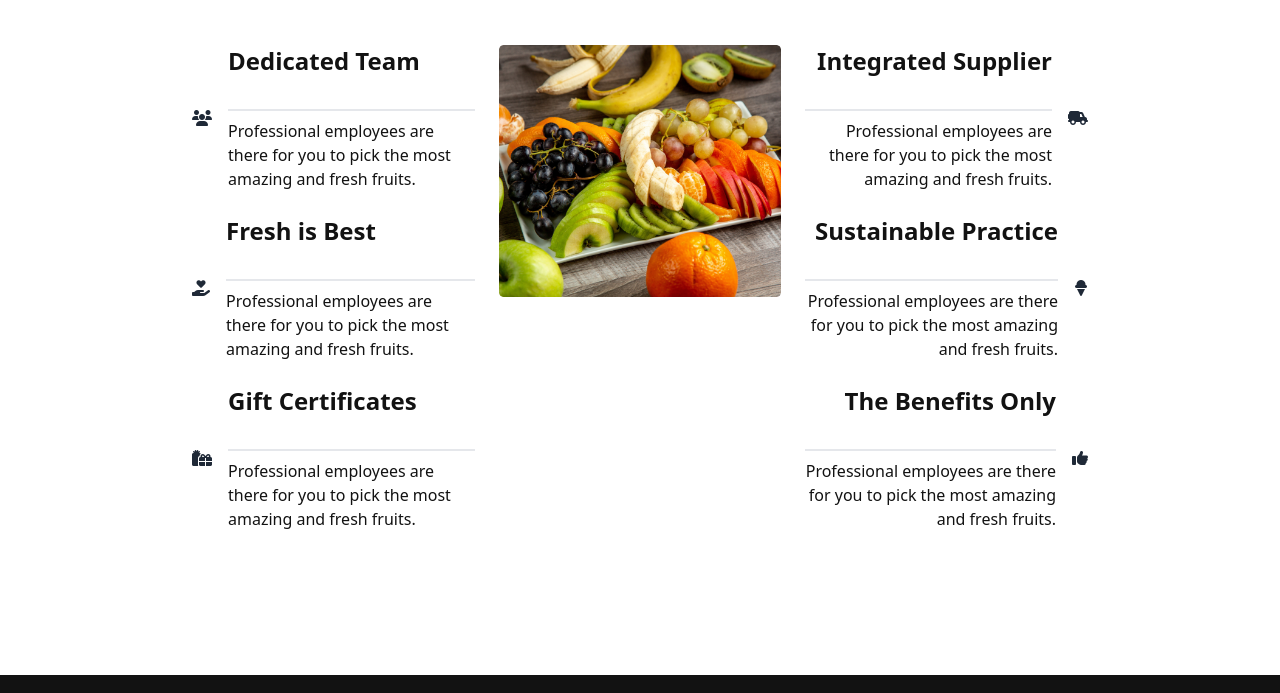
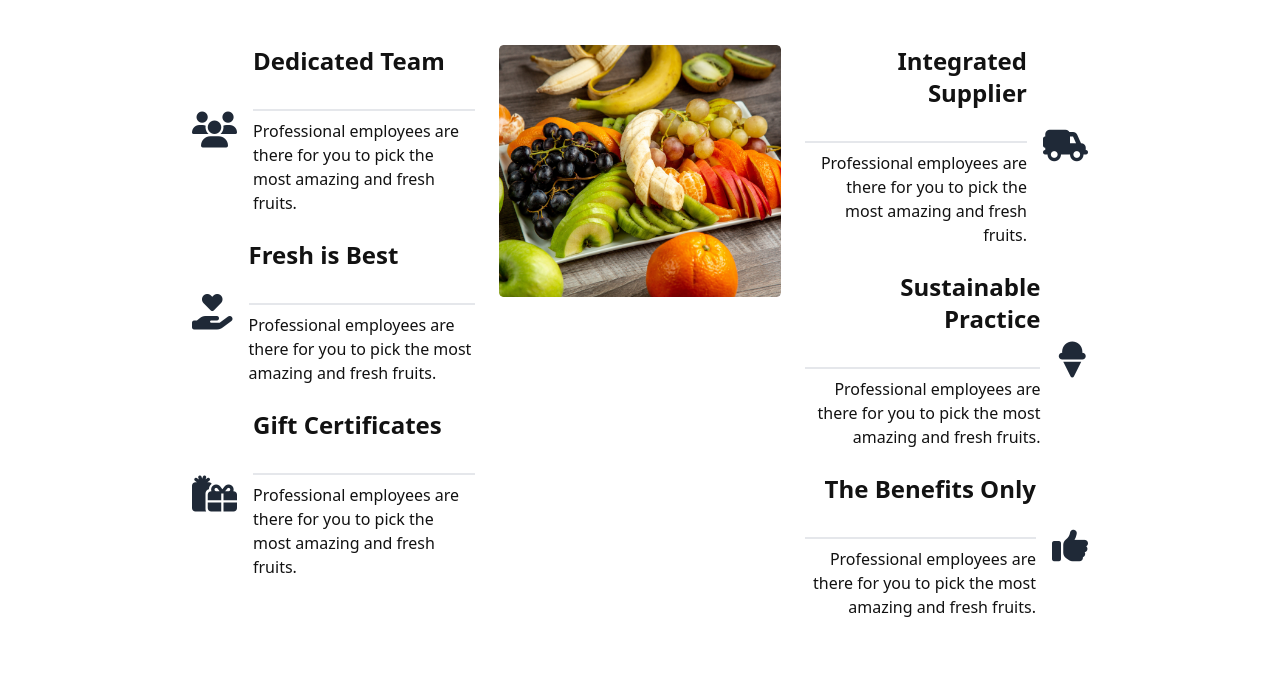
Before and after one commit to Najmul-Shaon/fruit-brust, a plain HTML site: page index.html in a window 1280 px wide. Shown: the part 2858-3551 px from the top of the page. Drawn offline with nearby package versions, Linux system fonts and the light colour scheme.

Commit message:
why choose us icon size incresed

```diff
--- a/index.html
+++ b/index.html
@@ -607,7 +607,7 @@
           <div class="flex gap-6 flex-col">
             <div class="flex items-center gap-4">
               <div>
-                <i class="fa-solid fa-users"></i>
+                <i class="fa-solid fa-users text-4xl"></i>
               </div>
               <div>
                 <h5
@@ -623,7 +623,7 @@
             </div>
             <div class="flex items-center gap-4">
               <div>
-                <i class="fa-solid fa-hand-holding-heart"></i>
+                <i class="fa-solid fa-hand-holding-heart text-4xl"></i>
               </div>
               <div>
                 <h5
@@ -639,7 +639,7 @@
             </div>
             <div class="flex items-center gap-4">
               <div>
-                <i class="fa-solid fa-gifts"></i>
+                <i class="fa-solid fa-gifts text-4xl"></i>
               </div>
               <div>
                 <h5
@@ -673,7 +673,7 @@
                 </p>
               </div>
               <div>
-                <i class="fa-solid fa-truck-field"></i>
+                <i class="fa-solid fa-truck-field text-4xl"></i>
               </div>
             </div>
             <div class="flex items-center gap-4">
@@ -689,7 +689,7 @@
                 </p>
               </div>
               <div>
-                <i class="fa-solid fa-ice-cream"></i>
+                <i class="fa-solid fa-ice-cream text-4xl"></i>
               </div>
             </div>
             <div class="flex items-center gap-4">
@@ -705,7 +705,7 @@
                 </p>
               </div>
               <div>
-                <i class="fa-solid fa-thumbs-up"></i>
+                <i class="fa-solid fa-thumbs-up text-4xl"></i>
               </div>
             </div>
           </div>
```
